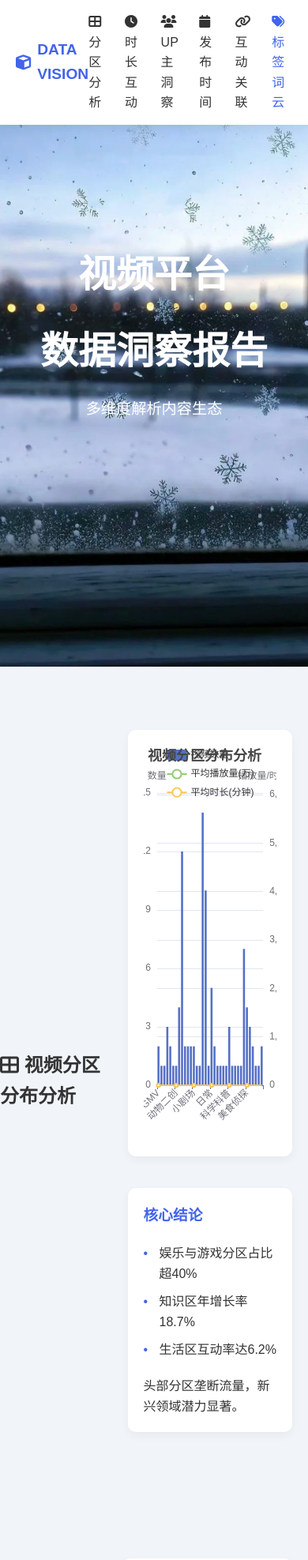
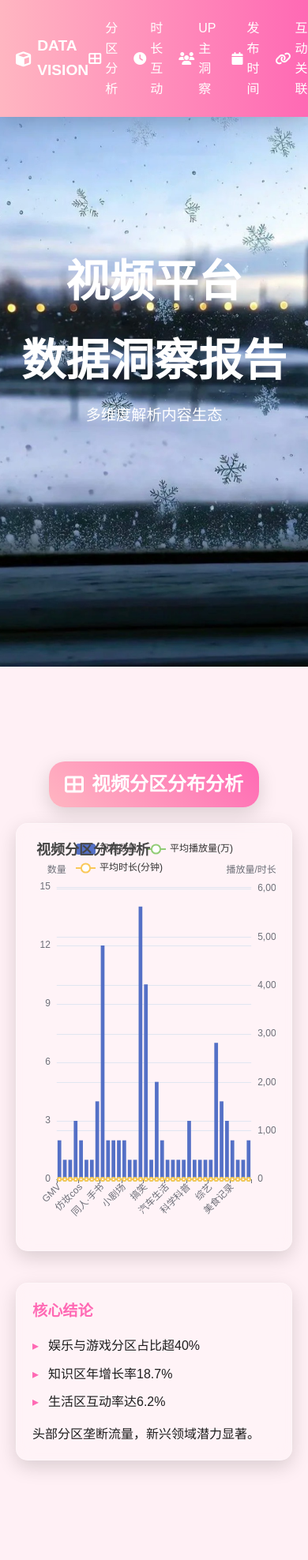
Before and after one commit to Oreoooo11/bilibili, a plain HTML site: page index.html in a window 390 px wide. Shown: the top 1975 px of the page at 79% size. Drawn offline with nearby package versions, Linux system fonts and the light colour scheme.

Commit message:
Update style.css

```diff
--- a/style.css
+++ b/style.css
@@ -1,22 +1,24 @@
-/* 全局重置 & 变量 */
+/* 全局变量：粉色系+科技感 */
+:root {
+  --pink-main: #FFB6C1;   /* 主粉 */
+  --pink-dark: #FF69B4;   /* 深粉（渐变终点） */
+  --pink-light: #FFF0F5;  /* 粉白（背景） */
+  --gray-dark: #1E1E1E;   /* 深灰（文字/边框） */
+  --glass: rgba(255,255,255,0.2); /* 玻璃透明层 */
+  --shadow: 0 8px 24px rgba(0,0,0,0.15); /* 科技阴影 */
+}
+
+/* 全局重置 */
 * {
   margin: 0;
   padding: 0;
   box-sizing: border-box;
 }
 
-:root {
-  --primary: #4263eb;   /* 主色 */
-  --light: #f1f5f9;     /* 浅灰 */
-  --dark: #1e293b;      /* 深灰 */
-  --text: #333;         /* 文字色 */
-  --shadow: 0 4px 12px rgba(0,0,0,0.05); /* 阴影 */
-}
-
 body {
   font-family: "Microsoft Yahei", sans-serif;
-  color: var(--text);
-  background: var(--light);
+  background: var(--pink-light);
+  color: var(--gray-dark);
   line-height: 1.6;
   scroll-behavior: smooth;
 }
@@ -27,13 +29,13 @@ body {
   padding: 0 20px;
 }
 
-/* 导航栏 */
+/* 悬浮渐变导航 */
 .navbar {
   position: fixed;
   top: 0;
   left: 0;
   right: 0;
-  background: white;
+  background: linear-gradient(90deg, var(--pink-main), var(--pink-dark));
   box-shadow: var(--shadow);
   z-index: 999;
 }
@@ -51,7 +53,7 @@ body {
   gap: 8px;
   font-size: 1.2rem;
   font-weight: bold;
-  color: var(--primary);
+  color: white;
 }
 
 .nav-links {
@@ -62,16 +64,21 @@ body {
 
 .nav-link {
   text-decoration: none;
-  color: var(--text);
+  color: white;
   padding: 8px 0;
-  transition: color 0.3s;
+  transition: all 0.3s;
+  display: flex;
+  align-items: center;
+  gap: 5px;
 }
 
-.nav-link.active, .nav-link:hover {
-  color: var(--primary);
+.nav-link:hover {
+  transform: translateY(-2px);
+  color: #fff;
+  text-shadow: 0 0 8px rgba(255,255,255,0.5);
 }
 
-/* 开屏模块（全屏虚化） */
+/* 全屏开屏页（模糊+动态文字） */
 .hero {
   position: relative;
   height: 100vh;
@@ -98,7 +105,7 @@ body {
   width: 100%;
   height: 100%;
   background: inherit;
-  filter: blur(8px) brightness(0.8); /* 虚化+调暗 */
+  filter: blur(12px) brightness(0.8); /* 强模糊+调暗 */
   z-index: 2;
 }
 
@@ -109,21 +116,52 @@ body {
   color: white;
 }
 
-.hero-content h1 {
-  font-size: 3rem;
-  margin-bottom: 20px;
+.title-fade {
+  font-size: 3.5rem;
+  margin: 10px 0;
+  opacity: 0;
+  transform: translateY(20px);
+  animation: fadeInUp 0.8s forwards;
 }
 
-.hero-content p {
+.title-fade:nth-child(2) { animation-delay: 0.3s; }
+.subtitle-fade {
   font-size: 1.2rem;
+  opacity: 0;
+  transform: translateY(20px);
+  animation: fadeInUp 0.8s 0.6s forwards;
 }
 
-/* 内容模块（单屏高度，垂直滚动） */
-.section {
-  min-height: 100vh; /* 至少占满一屏 */
-  padding: 80px 0;   /* 避开导航栏高度 */
+/* 模块标题（独立栏，粉色渐变） */
+.section-header {
+  margin: 60px auto 20px; /* 避开导航高度 */
+  width: fit-content;
+  padding: 10px 20px;
+  background: linear-gradient(45deg, var(--pink-main), var(--pink-dark));
+  border-radius: 20px;
+  box-shadow: var(--shadow);
+}
+
+.section-header h2 {
+  color: white;
+  font-size: 1.5rem;
   display: flex;
   align-items: center;
+  gap: 10px;
+}
+
+/* 内容模块（玻璃卡片+分栏） */
+.section {
+  min-height: 100vh;
+  padding: 40px 0;
+  opacity: 0;
+  transform: translateY(50px);
+  transition: all 0.5s;
+}
+
+.section.visible {
+  opacity: 1;
+  transform: translateY(0);
 }
 
 .flex-row {
@@ -132,35 +170,53 @@ body {
   align-items: center;
 }
 
-/* 分栏切换（正向/反向） */
 .reverse .flex-row {
   flex-direction: row-reverse;
 }
 
+/* 玻璃卡片（图表区） */
 .chart-box {
   flex: 2;
-  background: white;
+  background: var(--glass);
+  backdrop-filter: blur(10px);
+  border: 1px solid rgba(255,255,255,0.3);
+  border-radius: 15px;
+  box-shadow: var(--shadow);
   padding: 20px;
-  border-radius: 10px;
-  box-shadow: var(--shadow);
+  transition: all 0.3s;
 }
 
+.chart-box:hover {
+  transform: translateY(-5px);
+  box-shadow: 0 12px 30px rgba(0,0,0,0.2);
+}
+
+/* 结论区（玻璃卡片） */
 .text-box {
   flex: 1;
-  background: white;
+  background: var(--glass);
+  backdrop-filter: blur(10px);
+  border: 1px solid rgba(255,255,255,0.3);
+  border-radius: 15px;
+  box-shadow: var(--shadow);
   padding: 20px;
-  border-radius: 10px;
-  box-shadow: var(--shadow);
+  transition: all 0.3s;
+}
+
+.text-box:hover {
+  transform: translateY(-5px);
+  box-shadow: 0 12px 30px rgba(0,0,0,0.2);
 }
 
 .text-box h3 {
-  color: var(--primary);
-  margin-bottom: 20px;
+  color: var(--pink-dark);
+  margin-bottom: 15px;
+  font-size: 1.2rem;
 }
 
 .text-box ul {
   list-style: none;
-  margin-bottom: 20px;
+  margin-bottom: 15px;
 }
 
 .text-box ul li {
@@ -170,8 +226,8 @@ body {
 }
 
 .text-box ul li::before {
-  content: "•";
-  color: var(--primary);
+  content: "▸";
+  color: var(--pink-dark);
   position: absolute;
   left: 0;
 }
@@ -188,24 +244,54 @@ body {
   border-radius: 10px;
 }
 
-/* 页脚 */
+/* 科技感页尾 */
 .footer {
-  background: var(--light);
-  padding: 20px 0;
-  text-align: center;
+  background: linear-gradient(180deg, var(--pink-dark), var(--pink-main));
+  color: white;
+  padding: 40px 0;
 }
 
-/* 返回顶部按钮 */
+.footer-top {
+  display: flex;
+  justify-content: space-between;
+  align-items: center;
+  margin-bottom: 20px;
+}
+
+.social {
+  display: flex;
+  gap: 15px;
+}
+
+.social a {
+  color: white;
+  font-size: 1.2rem;
+  transition: all 0.3s;
+}
+
+.social a:hover {
+  transform: translateY(-3px);
+  color: #fff;
+  text-shadow: 0 0 8px rgba(255,255,255,0.5);
+}
+
+.footer-bottom {
+  text-align: center;
+  opacity: 0.8;
+}
+
+/* 返回顶部按钮（悬浮玻璃按钮） */
 .back-to-top {
   position: fixed;
   bottom: 30px;
   right: 30px;
   width: 50px;
   height: 50px;
-  background: var(--primary);
+  background: var(--glass);
+  backdrop-filter: blur(10px);
+  border: 1px solid rgba(255,255,255,0.3);
+  border-radius: 50%;
   color: white;
-  border: none;
-  border-radius: 50%;
   font-size: 1.2rem;
   cursor: pointer;
   box-shadow: var(--shadow);
@@ -220,16 +306,17 @@ body {
   visibility: visible;
 }
 
-/* 滚动动画（渐显） */
-.section {
-  opacity: 0;
-  transform: translateY(50px);
-  transition: all 0.5s;
+.back-to-top:hover {
+  background: rgba(255,255,255,0.3);
+  transform: translateY(-5px);
 }
 
-.section.visible {
-  opacity: 1;
-  transform: translateY(0);
+/* 动画：渐显上移 */
+@keyframes fadeInUp {
+  to {
+    opacity: 1;
+    transform: translateY(0);
+  }
 }
 
 /* 响应式：小屏幕堆叠 */
@@ -240,4 +327,7 @@ body {
   .chart-box, .text-box {
     width: 100%;
   }
+  .section-header {
+    margin-top: 80px;
+  }
 }
```
